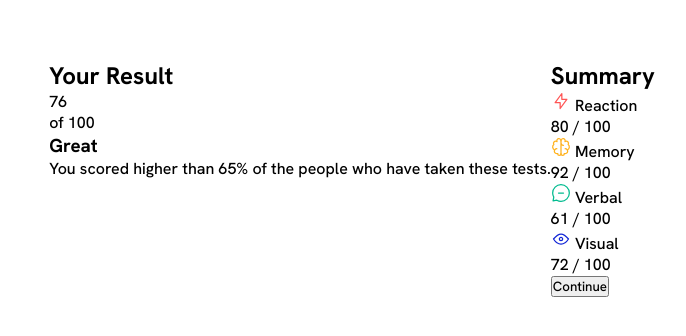
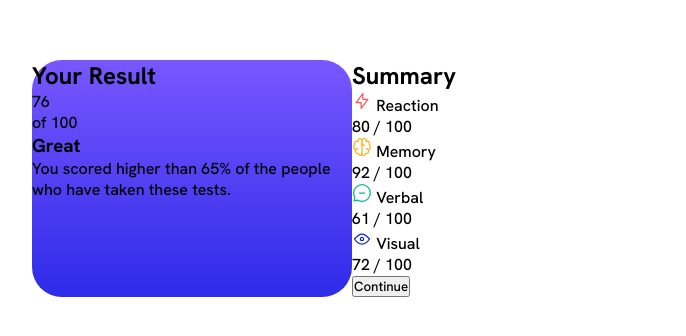
Before and after one commit to totarochristian/results-summary-component, a plain HTML site: page index.html in a window 1280 px wide. Shown: the part 222-558 px from the top of the page, without its empty margins (288-974 px from the left). Drawn offline with Linux system fonts and the light colour scheme.

Commit message:
Fix the selector in css rule to assign with to inner sections, define general backgrounds and border radius.

```diff
--- a/css/styles.css
+++ b/css/styles.css
@@ -24,7 +24,7 @@
     --fs-p: 1.125rem;
 
     /*********** Border radius ***********/
-
+    --br-container: 30px;
 }
 
 /********************* Reset *********************/
@@ -53,15 +53,17 @@ main{
 }
 .container{
     width: 50%;
+    border-radius: var(--br-container);
 }
-.container #result, .container #summary{
+.container #resultSection, .container #summarySection{
     width: calc(100% / 2);
 }
 .container #resultSection{
-
+    background-image: linear-gradient(var(--light-slate-blue), var(--light-royal-blue));
+    border-radius: var(--br-container);
 }
 .container #summarySection{
-
+    background-color: var(--white);
 }
 
 /********************* Media queries *********************/
```
